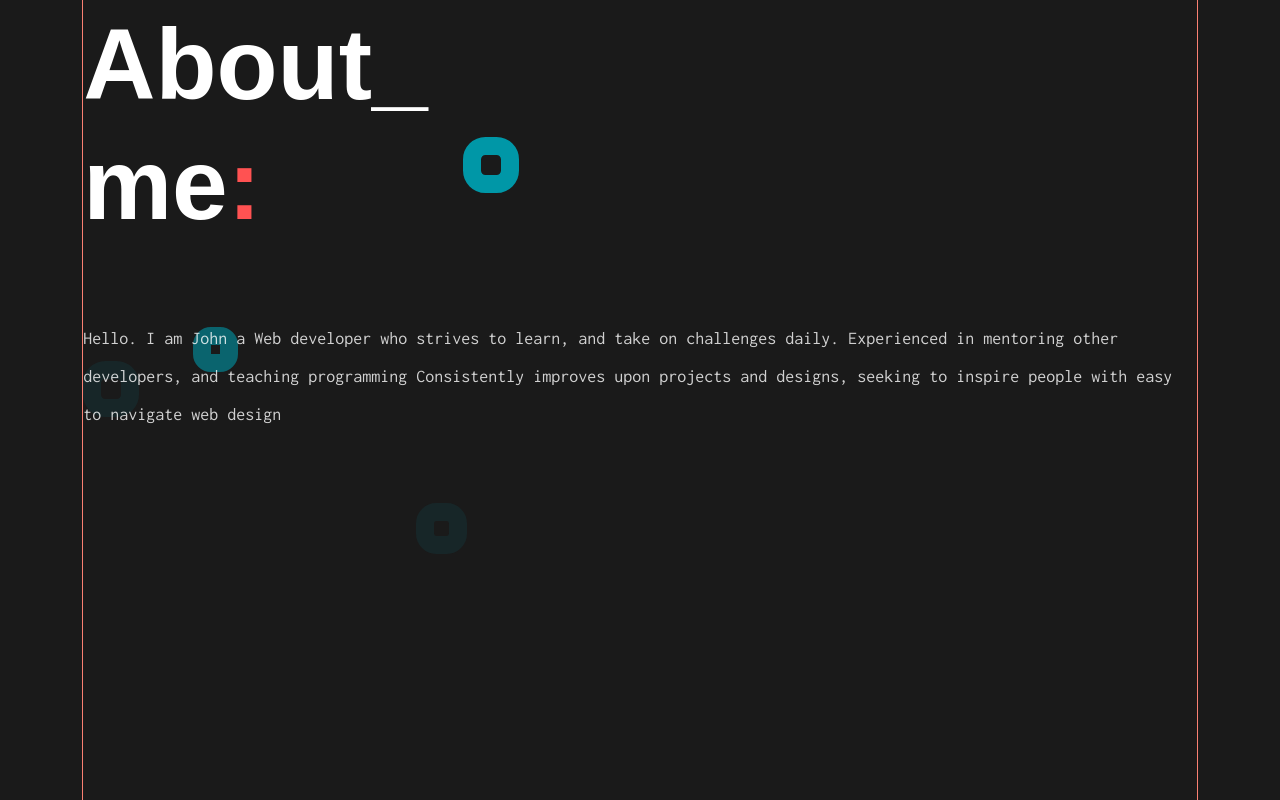
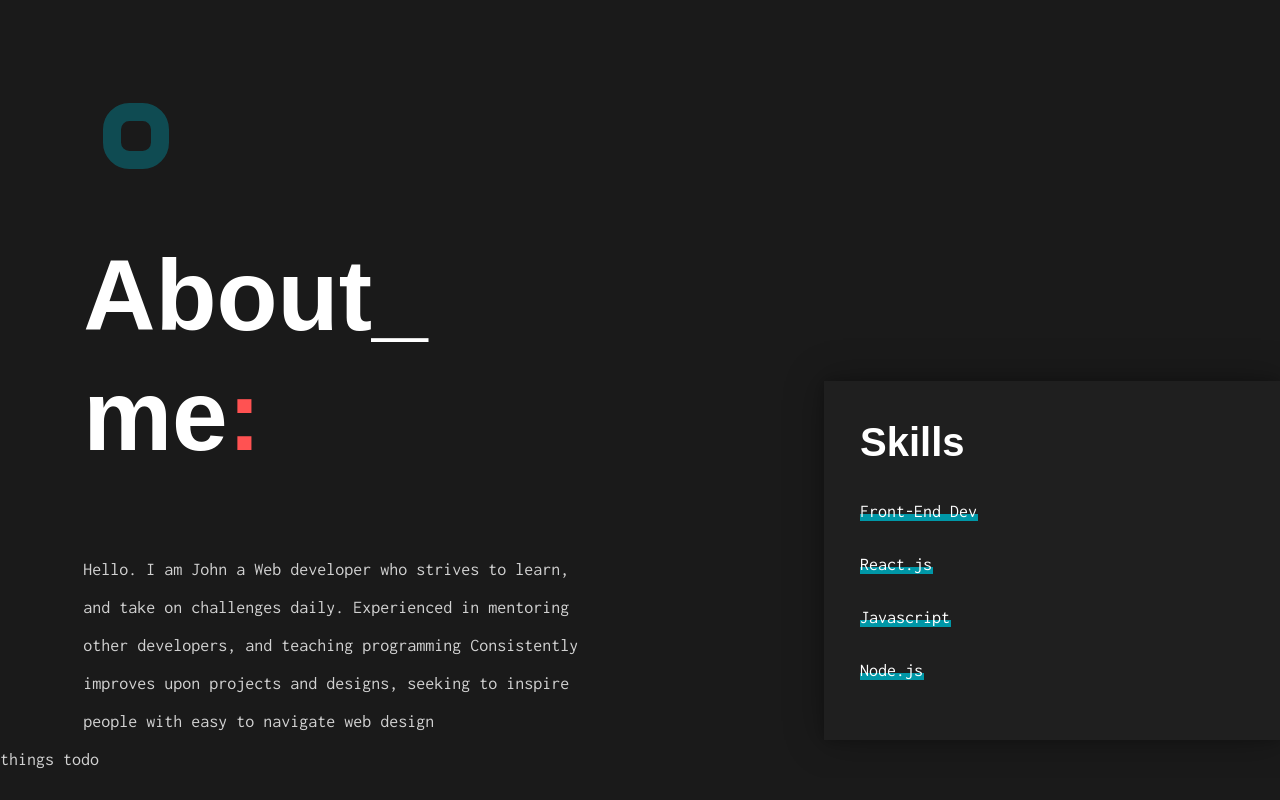
Before and after one commit to john2796/personal-portfolio, a React (Create React App) app: page / in a window 1280 px wide. Shown: the part 940-1740 px from the top of the page. After the commit the page ends 1718 px from the top, so only its background shows below. Built offline with nearby package versions, Linux system fonts and the light colour scheme; a web font is replaced by a local one.

Commit message:
added about section desktop for now

```diff
--- a/src/App.js
+++ b/src/App.js
@@ -1,13 +1,21 @@
 import React from 'react';
 import { AppStyle } from './AppStyle';
+
 import HeaderContainer from './components/main-header/HeaderContainer';
 import Grid from './components/grid/Grid';
+import About from './components/about/About';
+import ProjectContainer from './components/projects/ProjectContainer';
 
 const App = () => (
   <AppStyle className="app">
     <Grid />
     <HeaderContainer />
-    <div className="test">testing</div>
+    <About />
+    <ProjectContainer />
+    {/* things todo
+    - [] Work on Featured works / Projects section:
+    - [] Add responsive
+     */}
   </AppStyle>
 );
 
--- a/src/AppStyle.js
+++ b/src/AppStyle.js
@@ -45,6 +45,12 @@ export const AppStyle = styled.div`
     }
     @media (max-width: 380px) {
     } */
+  }
+  h4 {
+    font-size: 40px;
+    line-height: 50px;
+    font-weight: 700;
+    margin-bottom: 25px;
   }
 
   p {
@@ -99,6 +105,5 @@ export const AppStyle = styled.div`
   .container {
     max-width: 87%;
     margin: 0 auto;
-    border: 1px solid salmon;
   }
 `;
--- /dev/null
+++ b/src/components/about/About.js
@@ -0,0 +1,42 @@
+import React from 'react';
+import { AboutStyle } from './AboutStyle';
+
+const About = () => (
+  // {/* =========> ABOUT ME INTRO */}
+  <AboutStyle className="container">
+    <div className="about-content">
+      <h2>
+        About_
+        <br />
+        me
+        <span className="colon">:</span>
+      </h2>
+      <p className="about small-height">
+        Hello. I am John a Web developer who strives to learn, and take on challenges daily.
+        Experienced in mentoring other developers, and teaching programming Consistently improves
+        upon projects and designs, seeking to inspire people with easy to navigate web design
+      </p>
+    </div>
+
+    {/* SKILLS =====> */}
+    <div className="skills-container">
+      <h4>Skills</h4>
+      <ul className="skills-ul">
+        <li>
+          <span>Front-End Dev</span>
+        </li>
+        <li>
+          <span>React.js</span>
+        </li>
+        <li>
+          <span>Javascript</span>
+        </li>
+        <li>
+          <span>Node.js</span>
+        </li>
+      </ul>
+    </div>
+  </AboutStyle>
+);
+
+export default About;
--- /dev/null
+++ b/src/components/about/AboutStyle.js
@@ -0,0 +1,52 @@
+import styled from 'styled-components';
+
+export const AboutStyle = styled.div`
+  display: flex;
+  justify-content: space-between;
+  align-items: center;
+
+  /* ABOUT left side content ---> */
+  .about-content {
+    width: 45%;
+  }
+
+  /* Skills right side ----> */
+  .skills-container {
+    position: absolute;
+    right: 0;
+    background-color: #1f1f1f;
+    padding: 36px;
+    min-width: 30%;
+    box-shadow: 0 0 38px rgba(0, 0, 0, 0.3), 0 0 12px rgba(0, 0, 0, 0.22);
+    z-index: 1;
+    align-self: flex-end;
+
+    .skills-ul {
+      display: flex;
+      flex-direction: column;
+    }
+    .skills-ul li {
+      font-family: 'Inconsolata', monospace;
+      font-weight: 300;
+      font-size: 18px;
+      line-height: 38px;
+      position: relative;
+      margin-bottom: 15px;
+      span {
+        display: inline-block;
+        position: relative;
+        z-index: 2;
+        &::after {
+          content: '';
+          width: 101%;
+          height: 7px;
+          position: absolute;
+          bottom: 9px;
+          left: 0;
+          background-color: #0097a7;
+          z-index: -1;
+        }
+      }
+    }
+  }
+`;
--- a/src/components/main-header/HeaderContainerStyle.js
+++ b/src/components/main-header/HeaderContainerStyle.js
@@ -52,7 +52,6 @@ export const TitleContainer = styled.div`
   .name-wrapper {
     display: flex;
     justify-content: space-between;
-    padding-top: 100px;
     h1 {
       order: 2;
     }
@@ -61,13 +60,6 @@ export const TitleContainer = styled.div`
     transform: rotate(-90deg);
     margin-top: 250px;
     height: 100%;
-  }
-
-  .about-wrapper {
-    margin-top: 200px;
-  }
-  .about {
-    line-height: 38px;
   }
 `;
 
--- a/src/components/main-header/Title.js
+++ b/src/components/main-header/Title.js
@@ -19,21 +19,6 @@ const Title = () => (
         based in San Deigo
       </p>
     </div>
-
-    {/* =========> ABOUT ME INTRO */}
-    <div className="about-wrapper">
-      <h2>
-        About_
-        <br />
-        me
-        <span className="colon">:</span>
-      </h2>
-      <p className="about small-height">
-        Hello. I am John a Web developer who strives to learn, and take on challenges daily.
-        Experienced in mentoring other developers, and teaching programming Consistently improves
-        upon projects and designs, seeking to inspire people with easy to navigate web design
-      </p>
-    </div>
   </TitleContainer>
 );
 
--- /dev/null
+++ b/src/components/projects/ProjectContainer.js
@@ -0,0 +1,17 @@
+import React from 'react';
+
+const ProjectContainer = () => (
+  <section>
+    {/* projets section
+     Things todo :
+     - [] connect style-components to this component
+     - [] upload images -> for projects
+     - [] add content on the right side use lorem-ipsum for now
+     - [\ add styling
+     - [] add more blue circle
+     */}
+    <p>things todo</p>
+  </section>
+);
+
+export default ProjectContainer;
```
